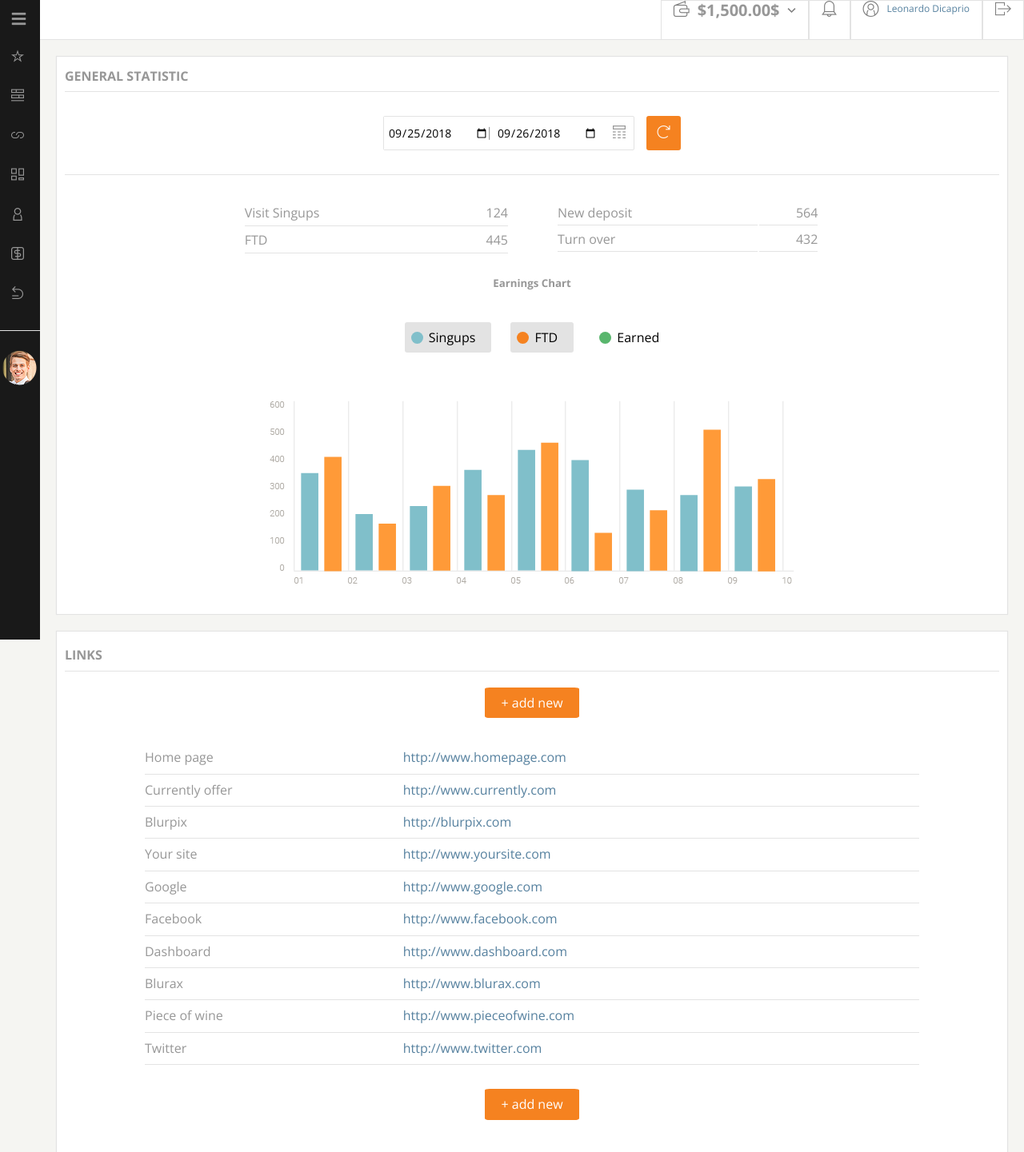
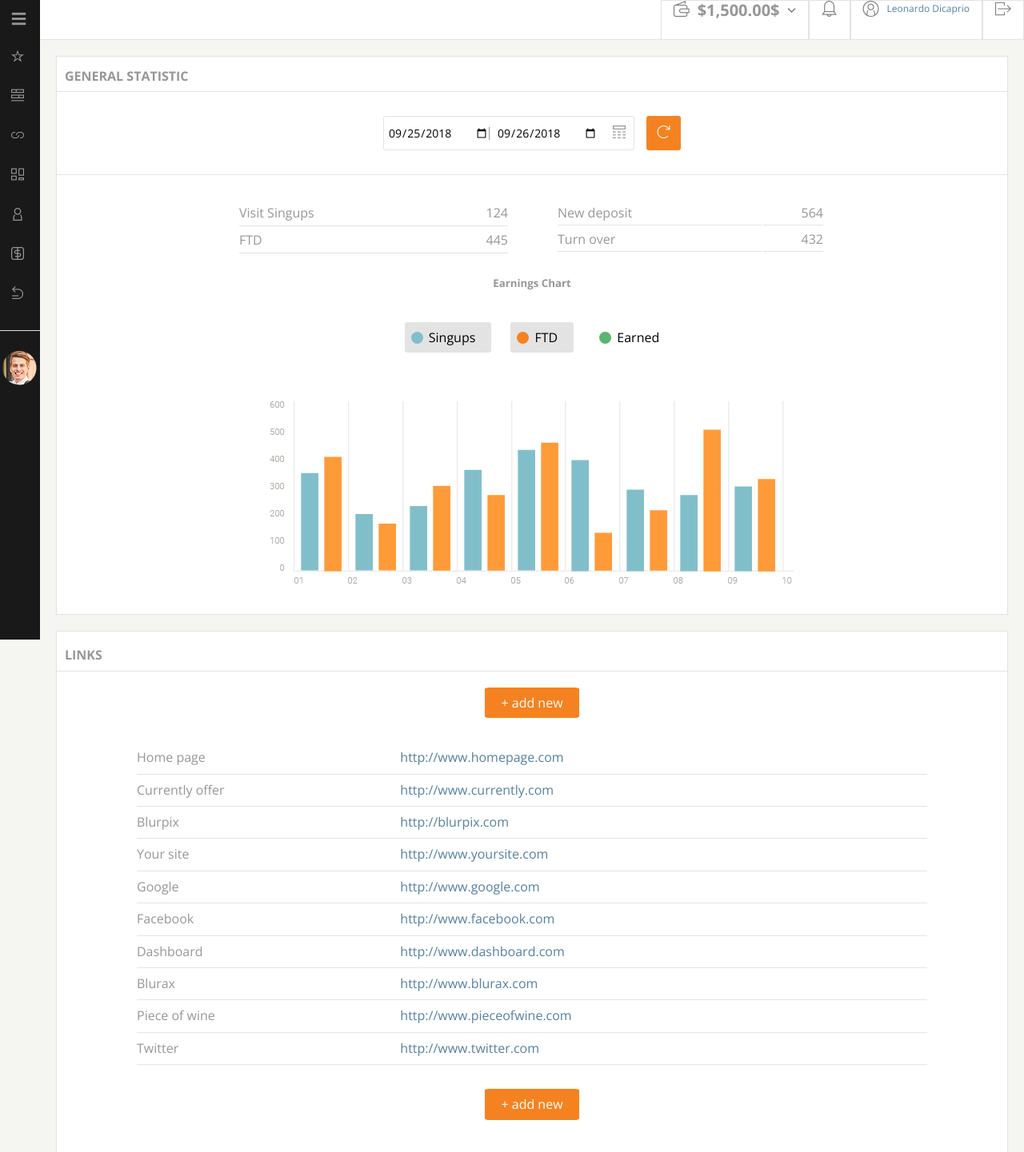
Before and after one commit to golmar92/solo-project, a website: page index.html in a window 1280 px wide. Shown: the top 1441 px of the page at 80% size. Drawn offline with nearby package versions, Linux system fonts and the light colour scheme.

Commit message:
final version + fix main content separators

```diff
--- a/sass/sections/_main_content.scss
+++ b/sass/sections/_main_content.scss
@@ -9,12 +9,13 @@
 	}
 	h4 {
 		border-bottom: 1px solid $border-color;
+		padding-left: 10px;
 	}
 	.content_general-statistic {
 		background-color: $main-content_content-background-color;
 		border: 1px solid $border-color;
 		box-shadow: 0px 0px 1px $border-color;
-		padding: 15px 10px;
+		padding: 15px 0;
 		.section-title {
 			padding-bottom: 10px;
 		}
@@ -162,7 +163,7 @@
 		border: 1px solid $border-color;
 		box-shadow: 0px 0px 1px $border-color;
 		margin: 20px 0;
-		padding: 20px 10px;
+		padding: 20px 0;
 		.section-title {
 			padding-bottom: 10px;
 		}
```
Also changed, not shown: css/style.css.
